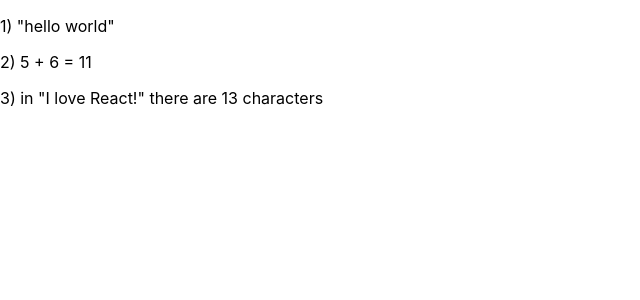
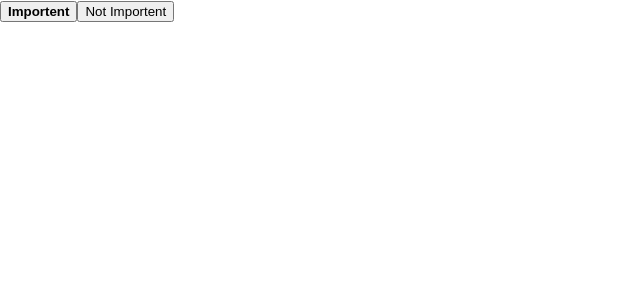
Before and after one commit to Liran-tal/React.js-intro, a React (Create React App) app: page / in a window 1280 px wide. Shown: the top 300 px of the page, without its empty margins (0-640 px from the left). Built offline with nearby package versions, Linux system fonts and the light colour scheme.

Commit message:
4_1-buttons

```diff
--- /dev/null
+++ b/src/4/4.1/App.js
@@ -0,0 +1,18 @@
+import Buttons from "./buttons";
+
+// import './App.css';
+
+function App() {
+  return (
+    <div className="App">
+      <Buttons
+        text={<><strong>Importent</strong></>}
+      />
+      <Buttons
+        text="Not Importent"
+      />
+    </div>
+  );
+}
+
+export default App;
--- /dev/null
+++ b/src/4/4.1/buttons.jsx
@@ -0,0 +1,12 @@
+import './buttons.css';
+
+function Buttons(props) {
+
+  return (
+    <button className='buttons'>
+			{props.text}
+		</button>
+  );
+}
+
+export default Buttons;
--- a/src/index.js
+++ b/src/index.js
@@ -2,7 +2,10 @@
 import ReactDOM from 'react-dom';
 import './index.css';
 // import App_2_1 from './2/App.2_1-hello_world';
-import App_2_2 from './2/module_2_2_basics_of_jsx.jsx';
+// import module_2_2 from './2/module_2_2_basics_of_jsx.jsx';
+// import Module_3_1 from './3/3_1/module_3_1_boxes.jsx';
+// import App from './3/3_2/App.js';
+import App from './4/4.1/App';
 import reportWebVitals from './reportWebVitals';
 
 if (module.hot) {
@@ -11,7 +14,7 @@
 
 ReactDOM.render(
   <React.StrictMode>
-    <App_2_2 />
+    <App />
   </React.StrictMode>,
   document.getElementById('root')
 );
```
Also changed, not shown: src/4/4.1/buttons.css (added).
